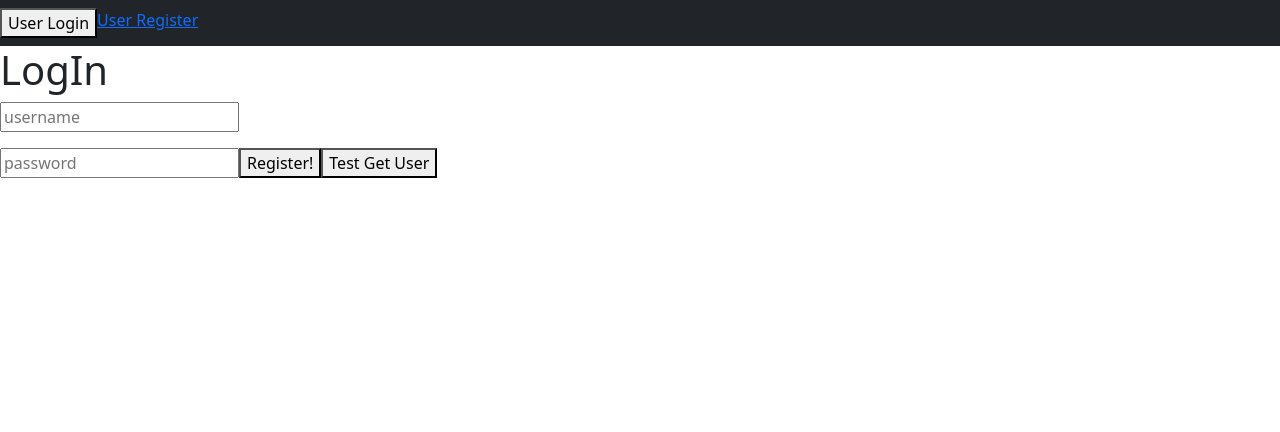
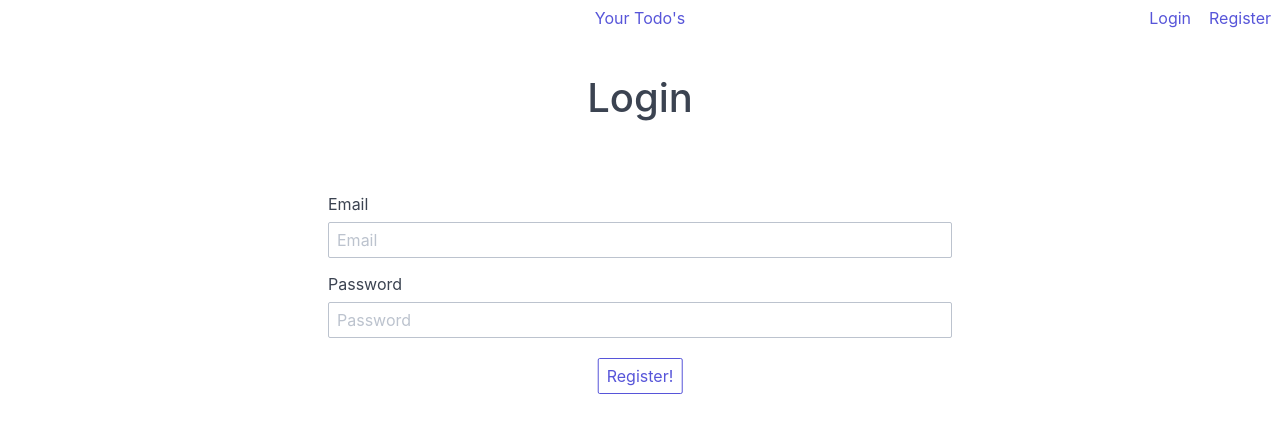
Before and after one commit to Rennoldsb/ToDo, a React (Create React App) app in the folder front-end/: page /login in a window 1280 px wide. Shown: the top 432 px of the page. Built offline with nearby package versions, Linux system fonts and the light colour scheme.

Commit message:
Added POST, GET, and DELETE todo functionality and display

```diff
--- a/front-end/public/index.html
+++ b/front-end/public/index.html
@@ -25,16 +25,17 @@
       Learn how to configure a non-root public URL by running `npm run build`.
     -->
     <link
-      href="https://cdn.jsdelivr.net/npm/bootstrap@5.1.0/dist/css/bootstrap.min.css"
       rel="stylesheet"
-      integrity="sha384-KyZXEAg3QhqLMpG8r+8fhAXLRk2vvoC2f3B09zVXn8CA5QIVfZOJ3BCsw2P0p/We"
-      crossorigin="anonymous"
+      href="https://unpkg.com/spectre.css/dist/spectre.min.css"
     />
-    <script
-      src="https://cdn.jsdelivr.net/npm/bootstrap@5.1.0/dist/js/bootstrap.bundle.min.js"
-      integrity="sha384-U1DAWAznBHeqEIlVSCgzq+c9gqGAJn5c/t99JyeKa9xxaYpSvHU5awsuZVVFIhvj"
-      crossorigin="anonymous"
-    ></script>
+    <link
+      rel="stylesheet"
+      href="https://unpkg.com/spectre.css/dist/spectre-exp.min.css"
+    />
+    <link
+      rel="stylesheet"
+      href="https://unpkg.com/spectre.css/dist/spectre-icons.min.css"
+    />
 
     <title>React App</title>
   </head>
--- a/front-end/src/App.js
+++ b/front-end/src/App.js
@@ -2,26 +2,32 @@ import React from 'react';
 import { Route, Link, BrowserRouter as Router } from 'react-router-dom';
 import RegisterForm from './components/RegisterForm';
 import LoginForm from './components/LoginForm';
+import ToDoPage from './views/ToDoPage';
 
 const App = () => {
   return (
     <Router>
       <div>
-        <nav class='navbar navbar-dark bg-dark'>
-          <ul class='nav justify-content-end'>
-            <li className='nav-item'>
-              <Link to='/login'>
-                <button tabIndex='-1'>User Login</button>
-              </Link>
-            </li>
-            <li className='nav-item'>
-              <Link to='/register'> User Register </Link>
-            </li>
-          </ul>
-        </nav>
+        <header class='navbar'>
+          <section class='navbar-section'></section>
+          <section class='navbar-center'>
+            <a href='/todo' className='btn btn-link'>
+              Your Todo's
+            </a>
+          </section>
+          <section class='navbar-section'>
+            <a href='/login' class='btn btn-link'>
+              Login
+            </a>
+            <a href='/register' class='btn btn-link'>
+              Register
+            </a>
+          </section>
+        </header>
 
         <Route path='/login' component={LoginForm} />
         <Route path='/register' component={RegisterForm} />
+        <Route path='/todo' component={ToDoPage} />
       </div>
     </Router>
   );
--- /dev/null
+++ b/front-end/src/components/ErrorToast.jsx
@@ -0,0 +1,7 @@
+import React from 'react';
+
+function ErrorToast(props) {
+  return <div class='toast toast-error'>{props.error}</div>;
+}
+
+export default ErrorToast;
--- /dev/null
+++ b/front-end/src/components/Form.css
@@ -0,0 +1,27 @@
+.vert-middle {
+  margin-top: 5vw;
+  margin-left: auto;
+  margin-right: auto;
+  position: relative;
+}
+
+.error {
+  position: absolute;
+  top: 175%;
+  left: 50%;
+  transform: translate(-50%, -50%);
+  width: 100%;
+  text-align: center;
+}
+
+.button {
+  position: absolute;
+  top: 125%;
+  left: 50%;
+  transform: translate(-50%, -50%);
+}
+
+.title {
+  text-align: center;
+  margin-top: 3vw;
+}
--- /dev/null
+++ b/front-end/src/components/Form.jsx
@@ -0,0 +1,48 @@
+import React from 'react';
+import ErrorToast from './ErrorToast';
+import './Form.css';
+
+function Form(props) {
+  return (
+    <div className='column col-6 col-xs-12 vert-middle'>
+      <form className='form-vertical'>
+        <div className='form-group'>
+          <label class='form-label' for='registerEmail'>
+            Email
+          </label>
+          <input
+            class='form-input'
+            onChange={(e) => props.f1(e.target.value)}
+            type='email'
+            placeholder='Email'
+            pattern='[a-z0-9._%+-]+@[a-z0-9.-]+\.[a-z]{2,14}$'
+            id='registerEmail'
+          />
+        </div>
+        <div className='form-group'>
+          <label class='form-label' for='registerPassword'>
+            Password
+          </label>
+          <input
+            class='form-input'
+            onChange={(e) => props.f2(e.target.value)}
+            type='password'
+            placeholder='Password'
+            pattern='^(?=.*[0-9])(?=.*[!@#$%^&*])[a-zA-Z0-9!-_@#$%^&*]{7,32}$'
+            id='registerPassword'
+          />
+        </div>
+      </form>
+      <div className='button'>
+        <button className='btn' onClick={props.runOnClick}>
+          Register!
+        </button>
+      </div>
+      <div className='error'>
+        {props.errorData ? <ErrorToast error={props.errorData} /> : ''}
+      </div>
+    </div>
+  );
+}
+
+export default Form;
--- a/front-end/src/components/LoginForm.jsx
+++ b/front-end/src/components/LoginForm.jsx
@@ -1,5 +1,6 @@
 import React, { useState } from 'react';
 import axios from 'axios';
+import Form from './Form';
 
 const LoginForm = () => {
   const [loginUsername, setLoginName] = useState('');
@@ -28,20 +29,15 @@ const LoginForm = () => {
   };
 
   return (
-    <div>
-      <h1>LogIn</h1>
-      <input
-        placeholder='username'
-        onChange={(e) => setLoginName(e.target.value)}
+    <React.Fragment>
+      <h1 className='title'> Login </h1>
+      <Form
+        f1={setLoginName}
+        f2={setLoginPassword}
+        runOnClick={login}
+        errorData={errorData}
       />
-      <p>{errorData ? errorData : ''}</p>
-      <input
-        placeholder='password'
-        onChange={(e) => setLoginPassword(e.target.value)}
-      />
-      <button onClick={login}>Register!</button>
-      <button onClick={testGetUser}>Test Get User</button>
-    </div>
+    </React.Fragment>
   );
 };
 
--- /dev/null
+++ b/front-end/src/components/NewToDo.jsx
@@ -0,0 +1,37 @@
+import React, { useState } from 'react';
+import axios from 'axios';
+
+const NewToDo = () => {
+  const [todo, setTodo] = useState('');
+  const [errorData, setErrorData] = useState('');
+
+  const newToDo = () => {
+    axios({
+      method: 'post',
+      data: {
+        task: todo,
+      },
+      withCredentials: true,
+      url: 'http://localhost:4000/todo',
+    }).catch((e) => setErrorData(e.response.data));
+  };
+
+  return (
+    <div>
+      <div>
+        <label class='form-label' for='newTodo'>
+          New ToDo
+        </label>
+        <input
+          className='form-input'
+          onChange={(e) => setTodo(e.target.value)}
+          placeholder='New Todo'
+          id='newTodo'
+        />
+        <button onClick={newToDo}>Submit New Todo!</button>
+      </div>
+    </div>
+  );
+};
+
+export default NewToDo;
--- a/front-end/src/components/RegisterForm.css
+++ /dev/null
@@ -1,3 +0,0 @@
-.vert-middle {
-  margin-top: 10vw;
-}
--- a/front-end/src/components/RegisterForm.jsx
+++ b/front-end/src/components/RegisterForm.jsx
@@ -1,6 +1,7 @@
 import React, { useState } from 'react';
 import axios from 'axios';
-import './RegisterForm.css';
+import Form from './Form';
+import ErrorToast from './ErrorToast';
 
 const RegisterForm = () => {
   const [registerUsername, setRegisterUserName] = useState('');
@@ -20,20 +21,15 @@ const RegisterForm = () => {
   };
 
   return (
-    <div className='text-center vert-middle'>
-      <h1>Register</h1>
-      <input
-        placeholder='username'
-        onChange={(e) => setRegisterUserName(e.target.value)}
+    <React.Fragment>
+      <h1 className='title'> Register </h1>
+      <Form
+        f1={setRegisterUserName}
+        f2={setRegisterPassword}
+        runOnClick={register}
+        errorData={errorData}
       />
-      <input
-        placeholder='password'
-        onChange={(e) => setRegisterPassword(e.target.value)}
-        type='password'
-      />
-      <button onClick={register}>Register!</button>
-      <p>{errorData ? errorData : ''}</p>
-    </div>
+    </React.Fragment>
   );
 };
 
--- /dev/null
+++ b/front-end/src/components/RemoveTodo.jsx
@@ -0,0 +1,20 @@
+import React from 'react';
+import axios from 'axios';
+
+function RemoveTodo(props) {
+  const removeTodo = (id) => {
+    id = props.id;
+    axios({
+      method: 'get',
+      withCredentials: true,
+      url: `http://localhost:4000/todo/delete/${id}`,
+    });
+  };
+  return (
+    <button onClick={removeTodo} class='btn btn-primary'>
+      Delete ToDo
+    </button>
+  );
+}
+
+export default RemoveTodo;
--- /dev/null
+++ b/front-end/src/components/ToDoList.jsx
@@ -0,0 +1,44 @@
+import React, { useEffect, useState } from 'react';
+import axios from 'axios';
+import RemoveTodo from './RemoveTodo';
+
+const ToDoList = () => {
+  const [errorData, setErrorData] = useState('');
+  const [toDos, setToDos] = useState([]);
+
+  useEffect(() => {
+    axios({
+      method: 'get',
+      withCredentials: true,
+      url: 'http://localhost:4000/user',
+    })
+      .then((data) => {
+        setToDos(data.data.todos);
+      })
+      .catch((e) => setErrorData(e));
+  });
+
+  return (
+    <div>
+      <p>
+        {toDos.map((todo, i) => {
+          return (
+            <div key={i} class='tile'>
+              <div class='tile-content'>
+                <p class='tile-title'>
+                  <h3>Task {todo.task}</h3>
+                </p>
+              </div>
+              <div class='tile-action'>
+                <RemoveTodo id={todo._id} />
+                <p>{todo._id}</p>
+              </div>
+            </div>
+          );
+        })}
+      </p>
+    </div>
+  );
+};
+
+export default ToDoList;
--- /dev/null
+++ b/front-end/src/views/ToDoPage.jsx
@@ -0,0 +1,14 @@
+import React from 'react';
+import NewToDo from '../components/NewToDo';
+import ToDoList from '../components/ToDoList';
+
+const ToDoPage = () => {
+  return (
+    <React.Fragment>
+      <NewToDo />
+      <ToDoList />
+    </React.Fragment>
+  );
+};
+
+export default ToDoPage;
```
Also changed, not shown: 1 other file (tests, documents, lock files or other folders).
